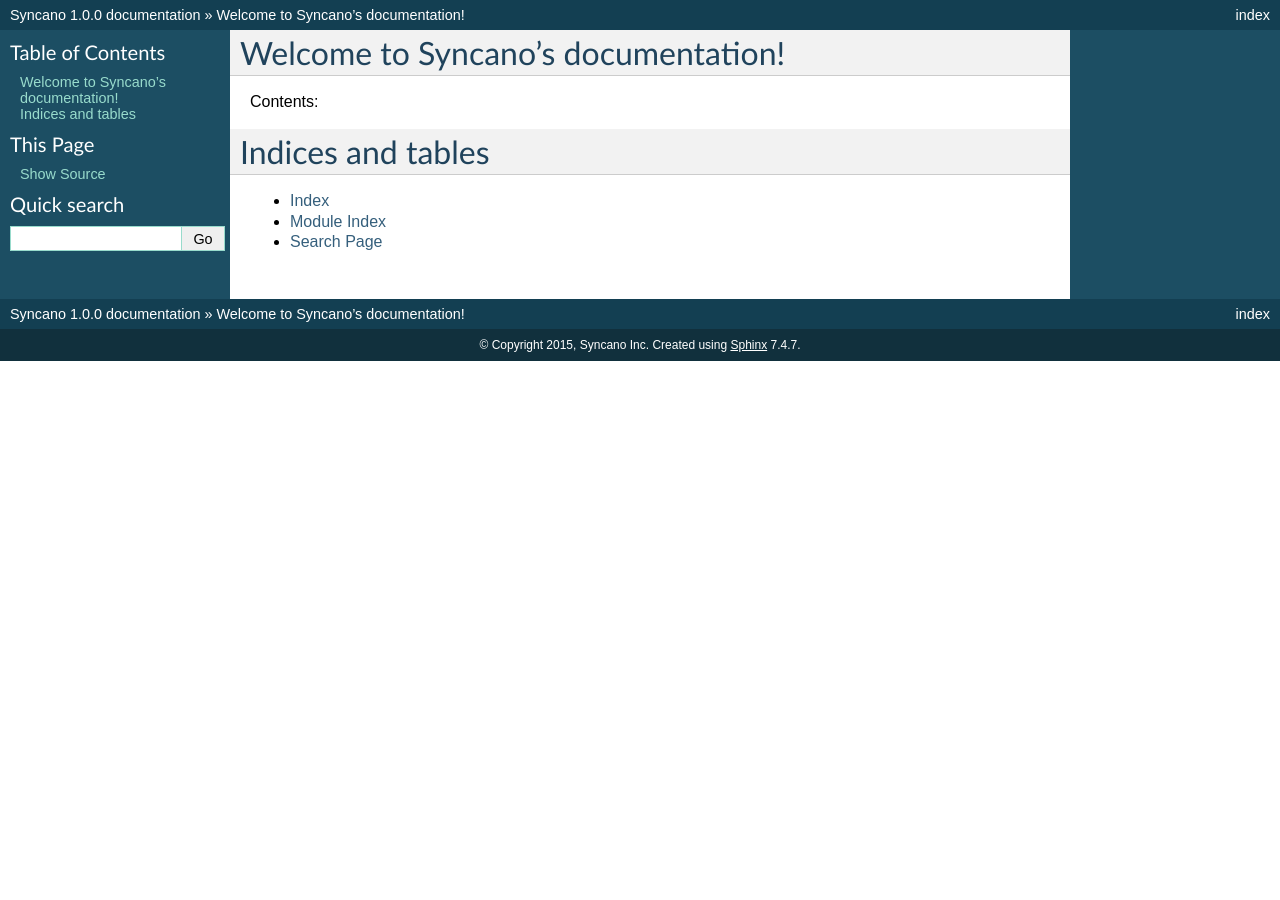
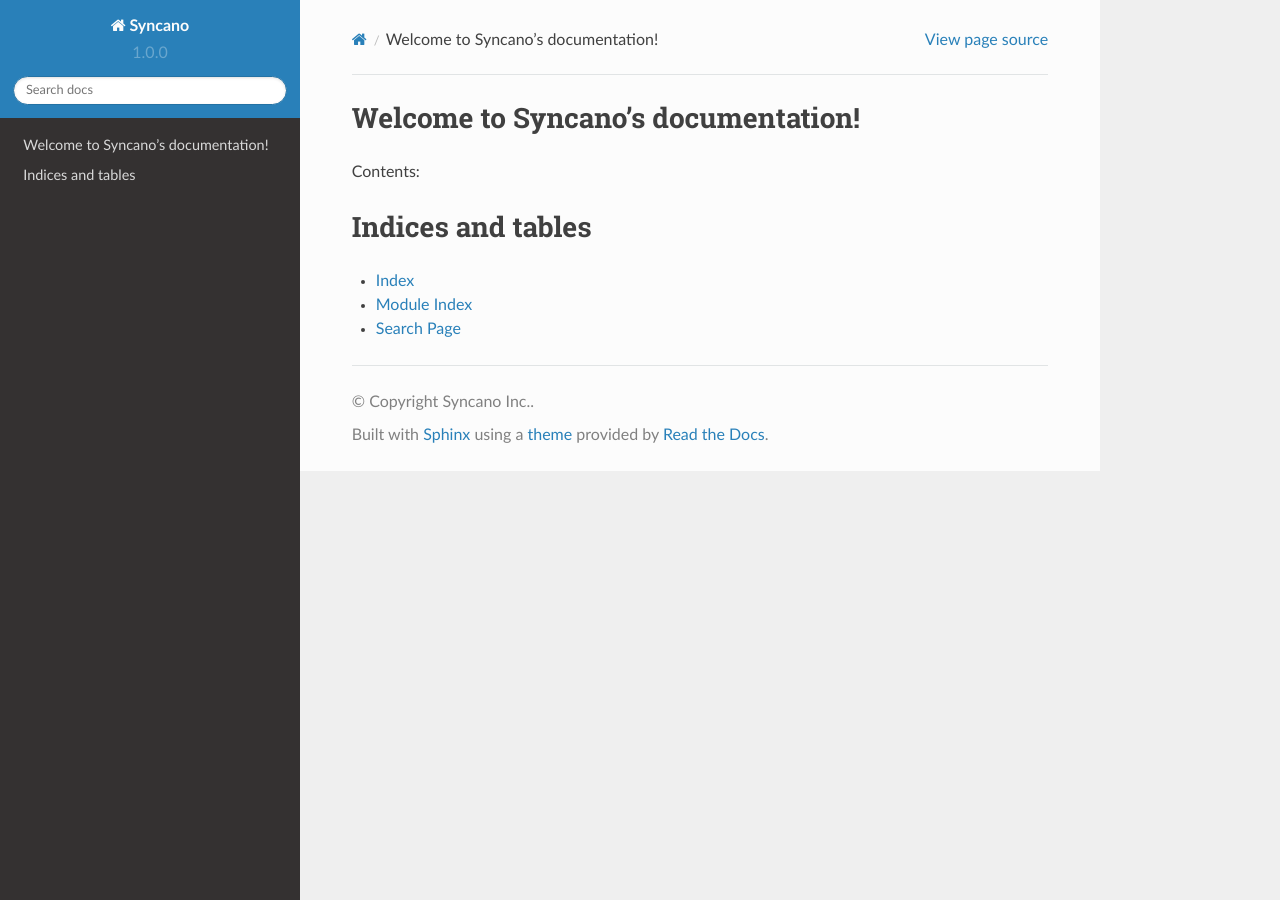
Before and after one commit to Syncano/syncano-python, a Sphinx documentation site: the page built from docs/source/index.rst, in a window 1280 px wide. Built offline with Sphinx 7.4.7 and the Read the Docs theme 2.0.0, drawn with Linux system fonts in a browser that asks for light colours; part of the change alters nothing that is shown.

Commit message:
[SYNPYTH-10] cleanup, requirements

```diff
--- a/docs/source/conf.py
+++ b/docs/source/conf.py
@@ -1,7 +1,7 @@
 # -*- coding: utf-8 -*-
 #
 # Syncano documentation build configuration file, created by
-# sphinx-quickstart on Tue Feb 24 08:54:22 2015.
+# sphinx-quickstart on Mon Feb 23 13:51:24 2015.
 #
 # This file is execfile()d with the current directory set to its
 # containing dir.
@@ -11,259 +11,96 @@
 #
 # All configuration values have a default; values that are commented out
 # serve to show the default.
+from __future__ import unicode_literals
 
 import sys
-import os
+from os.path import abspath, dirname
 
-# If extensions (or modules to document with autodoc) are in another directory,
-# add these directories to sys.path here. If the directory is relative to the
-# documentation root, use os.path.abspath to make it absolute, like shown here.
-#sys.path.insert(0, os.path.abspath('.'))
+import sphinx_rtd_theme
 
-# -- General configuration ------------------------------------------------
+sys.path.insert(1, dirname(dirname(dirname(abspath(__file__)))))
 
-# If your documentation needs a minimal Sphinx version, state it here.
-#needs_sphinx = '1.0'
-
-# Add any Sphinx extension module names here, as strings. They can be
-# extensions coming with Sphinx (named 'sphinx.ext.*') or your custom
-# ones.
+needs_sphinx = '1.0'
 extensions = [
     'sphinx.ext.autodoc',
     'sphinx.ext.doctest',
-    'sphinx.ext.intersphinx',
     'sphinx.ext.todo',
     'sphinx.ext.coverage',
     'sphinx.ext.viewcode',
 ]
 
-# Add any paths that contain templates here, relative to this directory.
+if 'spelling' in sys.argv:
+    extensions.append("sphinxcontrib.spelling")
+
+spelling_lang = 'en_US'
 templates_path = ['_templates']
+source_suffix = '.rst'
+# source_encoding = 'utf-8-sig'
+master_doc = 'index'
+project = 'Syncano'
+copyright = 'Syncano Inc.'
+version = '1.0.0'
+release = '1.0.0'
+# language = None
+# today = ''
+# today_fmt = '%B %d, %Y'
+exclude_patterns = []
+# default_role = None
+add_function_parentheses = True
+add_module_names = False
+# show_authors = False
+pygments_style = 'sphinx'
+# modindex_common_prefix = ['syncano.']
+# keep_warnings = False
 
-# The suffix of source filenames.
-source_suffix = '.rst'
-
-# The encoding of source files.
-#source_encoding = 'utf-8-sig'
-
-# The master toctree document.
-master_doc = 'index'
-
-# General information about the project.
-project = u'Syncano'
-copyright = u'2015, Syncano Inc'
-
-# The version info for the project you're documenting, acts as replacement for
-# |version| and |release|, also used in various other places throughout the
-# built documents.
-#
-# The short X.Y version.
-version = '1.0.0'
-# The full version, including alpha/beta/rc tags.
-release = '1.0.0'
-
-# The language for content autogenerated by Sphinx. Refer to documentation
-# for a list of supported languages.
-#language = None
-
-# There are two options for replacing |today|: either, you set today to some
-# non-false value, then it is used:
-#today = ''
-# Else, today_fmt is used as the format for a strftime call.
-#today_fmt = '%B %d, %Y'
-
-# List of patterns, relative to source directory, that match files and
-# directories to ignore when looking for source files.
-exclude_patterns = []
-
-# The reST default role (used for this markup: `text`) to use for all
-# documents.
-#default_role = None
-
-# If true, '()' will be appended to :func: etc. cross-reference text.
-#add_function_parentheses = True
-
-# If true, the current module name will be prepended to all description
-# unit titles (such as .. function::).
-#add_module_names = True
-
-# If true, sectionauthor and moduleauthor directives will be shown in the
-# output. They are ignored by default.
-#show_authors = False
-
-# The name of the Pygments (syntax highlighting) style to use.
-pygments_style = 'sphinx'
-
-# A list of ignored prefixes for module index sorting.
-#modindex_common_prefix = []
-
-# If true, keep warnings as "system message" paragraphs in the built documents.
-#keep_warnings = False
-
-
-# -- Options for HTML output ----------------------------------------------
-
-# The theme to use for HTML and HTML Help pages.  See the documentation for
-# a list of builtin themes.
-html_theme = 'default'
-
-# Theme options are theme-specific and customize the look and feel of a theme
-# further.  For a list of options available for each theme, see the
-# documentation.
-#html_theme_options = {}
-
-# Add any paths that contain custom themes here, relative to this directory.
-#html_theme_path = []
-
-# The name for this set of Sphinx documents.  If None, it defaults to
-# "<project> v<release> documentation".
-#html_title = None
-
-# A shorter title for the navigation bar.  Default is the same as html_title.
-#html_short_title = None
-
-# The name of an image file (relative to this directory) to place at the top
-# of the sidebar.
-#html_logo = None
-
-# The name of an image file (within the static path) to use as favicon of the
-# docs.  This file should be a Windows icon file (.ico) being 16x16 or 32x32
-# pixels large.
-#html_favicon = None
-
-# Add any paths that contain custom static files (such as style sheets) here,
-# relative to this directory. They are copied after the builtin static files,
-# so a file named "default.css" will overwrite the builtin "default.css".
+html_theme = 'sphinx_rtd_theme'
+html_theme_options = {}
+html_theme_path = [sphinx_rtd_theme.get_html_theme_path()]
+# html_title = None
+# html_short_title = None
+# html_logo = None
+# html_favicon = None
 html_static_path = ['_static']
-
-# Add any extra paths that contain custom files (such as robots.txt or
-# .htaccess) here, relative to this directory. These files are copied
-# directly to the root of the documentation.
-#html_extra_path = []
-
-# If not '', a 'Last updated on:' timestamp is inserted at every page bottom,
-# using the given strftime format.
-#html_last_updated_fmt = '%b %d, %Y'
-
-# If true, SmartyPants will be used to convert quotes and dashes to
-# typographically correct entities.
-#html_use_smartypants = True
-
-# Custom sidebar templates, maps document names to template names.
-#html_sidebars = {}
-
-# Additional templates that should be rendered to pages, maps page names to
-# template names.
-#html_additional_pages = {}
-
-# If false, no module index is generated.
-#html_domain_indices = True
-
-# If false, no index is generated.
-#html_use_index = True
-
-# If true, the index is split into individual pages for each letter.
-#html_split_index = False
-
-# If true, links to the reST sources are added to the pages.
-#html_show_sourcelink = True
-
-# If true, "Created using Sphinx" is shown in the HTML footer. Default is True.
-#html_show_sphinx = True
-
-# If true, "(C) Copyright ..." is shown in the HTML footer. Default is True.
-#html_show_copyright = True
-
-# If true, an OpenSearch description file will be output, and all pages will
-# contain a <link> tag referring to it.  The value of this option must be the
-# base URL from which the finished HTML is served.
-#html_use_opensearch = ''
-
-# This is the file name suffix for HTML files (e.g. ".xhtml").
-#html_file_suffix = None
-
-# Output file base name for HTML help builder.
+# html_extra_path = []
+# html_last_updated_fmt = '%b %d, %Y'
+# html_use_smartypants = True
+# html_sidebars = {}
+# html_additional_pages = {}
+# html_domain_indices = True
+# html_use_index = True
+# html_split_index = False
+# html_show_sourcelink = True
+# html_show_sphinx = True
+# html_show_copyright = True
+# html_use_opensearch = ''
+# html_file_suffix = None
 htmlhelp_basename = 'Syncanodoc'
 
+latex_elements = {}
+latex_documents = [
+  ('index', 'Syncano.tex', 'Syncano Documentation',
+   'Syncano', 'manual'),
+]
+# latex_logo = None
+# latex_use_parts = False
+# latex_show_pagerefs = False
+# latex_show_urls = False
+# latex_appendices = []
+# latex_domain_indices = True
 
-# -- Options for LaTeX output ---------------------------------------------
+man_pages = [
+    ('index', 'syncano', 'Syncano Documentation',
+     ['Syncano'], 1)
+]
+# man_show_urls = False
 
-latex_elements = {
-# The paper size ('letterpaper' or 'a4paper').
-#'papersize': 'letterpaper',
-
-# The font size ('10pt', '11pt' or '12pt').
-#'pointsize': '10pt',
-
-# Additional stuff for the LaTeX preamble.
-#'preamble': '',
-}
-
-# Grouping the document tree into LaTeX files. List of tuples
-# (source start file, target name, title,
-#  author, documentclass [howto, manual, or own class]).
-latex_documents = [
-  ('index', 'Syncano.tex', u'Syncano Documentation',
-   u'Syncano Inc', 'manual'),
-]
-
-# The name of an image file (relative to this directory) to place at the top of
-# the title page.
-#latex_logo = None
-
-# For "manual" documents, if this is true, then toplevel headings are parts,
-# not chapters.
-#latex_use_parts = False
-
-# If true, show page references after internal links.
-#latex_show_pagerefs = False
-
-# If true, show URL addresses after external links.
-#latex_show_urls = False
-
-# Documents to append as an appendix to all manuals.
-#latex_appendices = []
-
-# If false, no module index is generated.
-#latex_domain_indices = True
-
-
-# -- Options for manual page output ---------------------------------------
-
-# One entry per manual page. List of tuples
-# (source start file, name, description, authors, manual section).
-man_pages = [
-    ('index', 'syncano', u'Syncano Documentation',
-     [u'Syncano Inc'], 1)
-]
-
-# If true, show URL addresses after external links.
-#man_show_urls = False
-
-
-# -- Options for Texinfo output -------------------------------------------
-
-# Grouping the document tree into Texinfo files. List of tuples
-# (source start file, target name, title, author,
-#  dir menu entry, description, category)
 texinfo_documents = [
-  ('index', 'Syncano', u'Syncano Documentation',
-   u'Syncano Inc', 'Syncano', 'One line description of project.',
+  ('index', 'Syncano', 'Syncano Documentation',
+   'Syncano', 'Syncano', 'One line description of project.',
    'Miscellaneous'),
 ]
 
-# Documents to append as an appendix to all manuals.
-#texinfo_appendices = []
-
-# If false, no module index is generated.
-#texinfo_domain_indices = True
-
-# How to display URL addresses: 'footnote', 'no', or 'inline'.
-#texinfo_show_urls = 'footnote'
-
-# If true, do not generate a @detailmenu in the "Top" node's menu.
-#texinfo_no_detailmenu = False
-
-
-# Example configuration for intersphinx: refer to the Python standard library.
-intersphinx_mapping = {'http://docs.python.org/': None}
+# texinfo_appendices = []
+# texinfo_domain_indices = True
+# texinfo_show_urls = 'footnote'
+# texinfo_no_detailmenu = False
```
